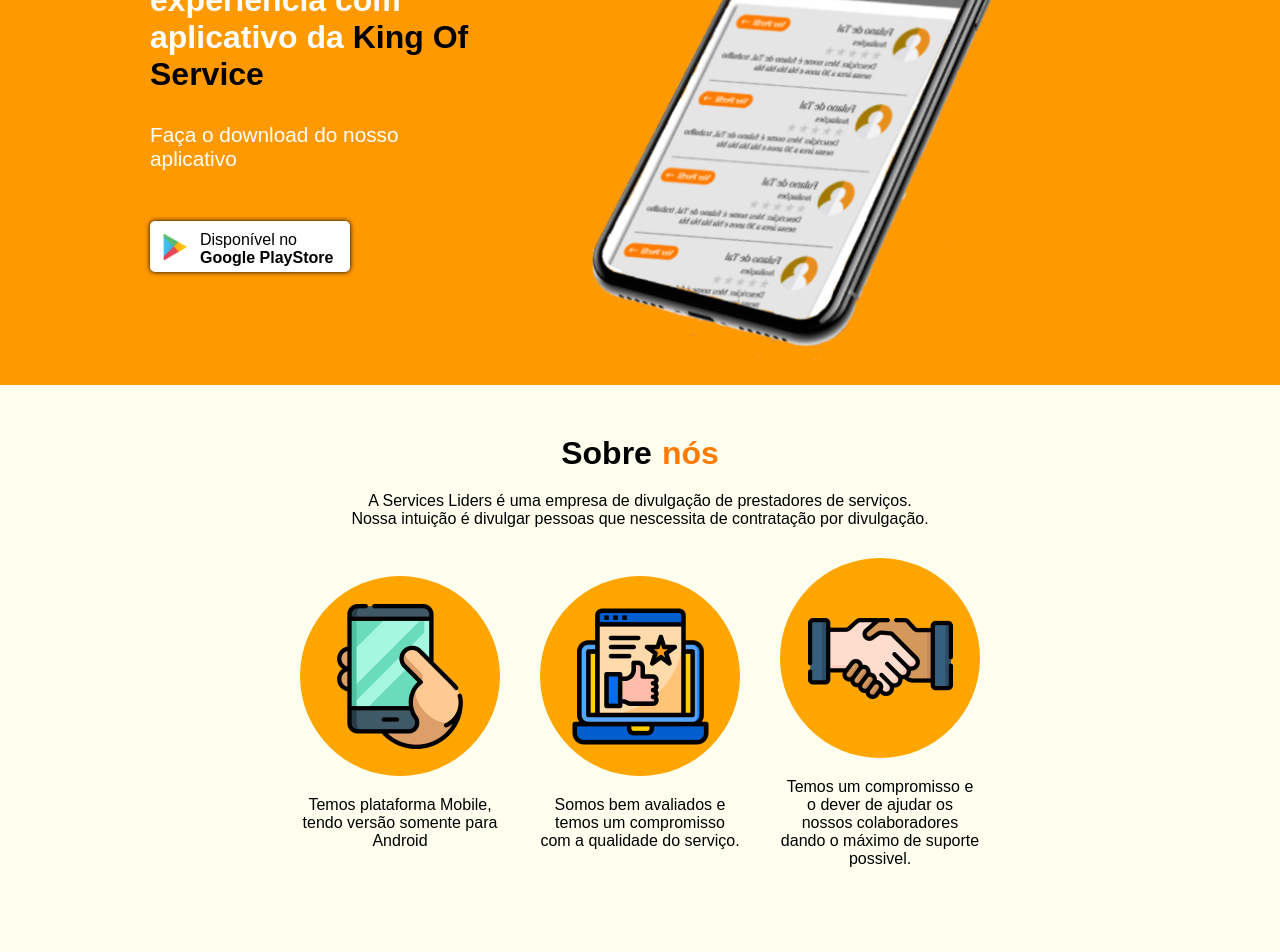
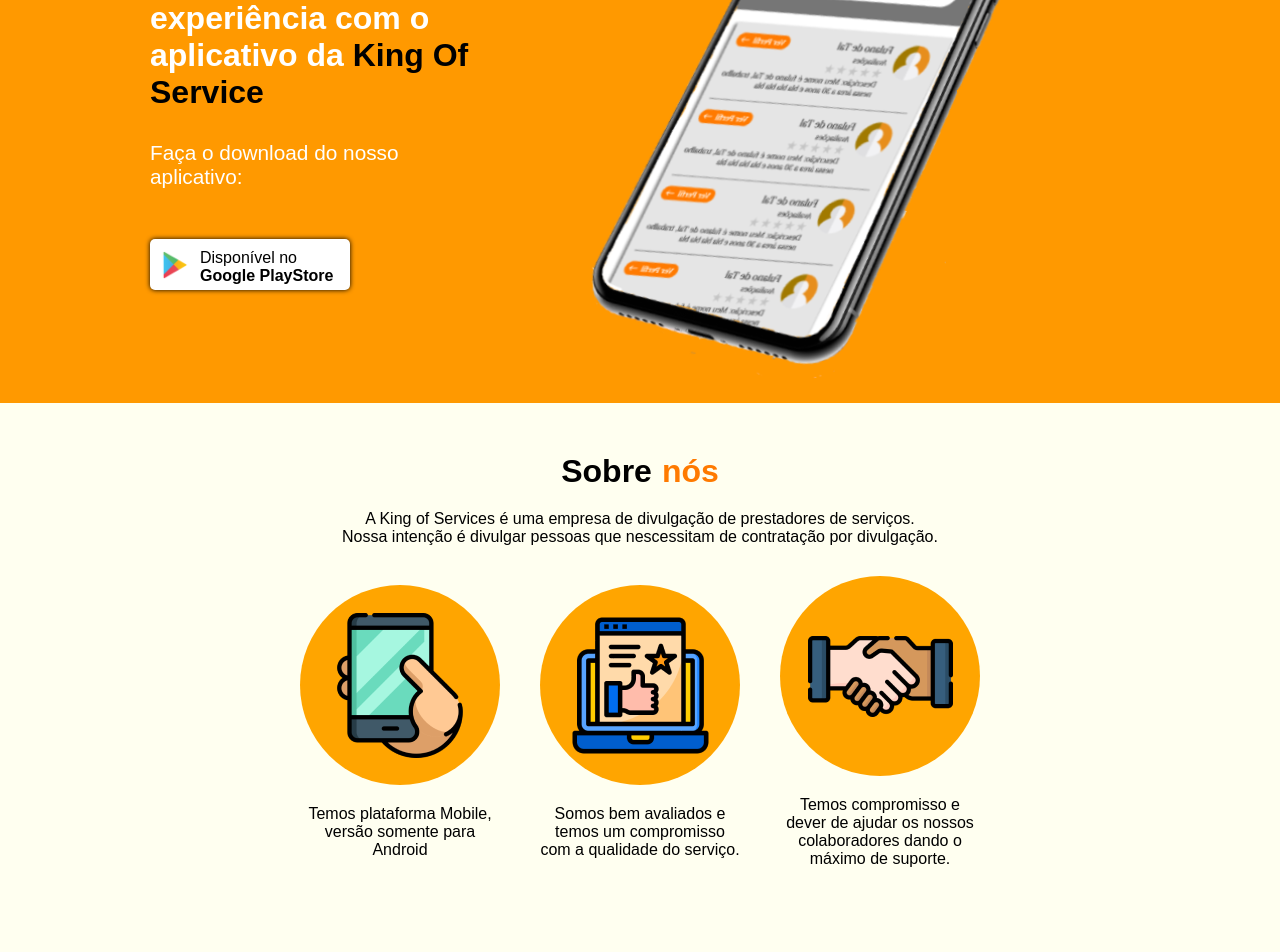
Before and after one commit to JonatanValdivia/King_Of_Services_front-end, a React (Create React App) app in the folder app/: page / in a window 1280 px wide. Shown: the part 1320-2272 px from the top of the page. Built offline with nearby package versions, Linux system fonts and the light colour scheme; no server answers.

Commit message:
Correcoes de portugues

```diff
--- a/app/src/components/BannerApp/index.js
+++ b/app/src/components/BannerApp/index.js
@@ -8,8 +8,8 @@ function Banner(){
             <BannerApp>
                 <ContainerApp>
                     <ComponentsApp>
-                        <h1>Tenha uma melhor experiência com aplicativo da <span>King Of Service</span></h1>
-                        <p>Faça o download do nosso aplicativo</p>
+                        <h1>Tenha uma melhor experiência com o aplicativo da <span>King Of Service</span></h1>
+                        <p>Faça o download do nosso aplicativo: </p>
 
                         <PlayStore>
                             <p>Disponível no</p>
--- a/app/src/components/BannerCadastro/index.js
+++ b/app/src/components/BannerCadastro/index.js
@@ -7,7 +7,7 @@ function BannerCadastro(){
             <BannerCadastroStyle>
                 <Overlay>
                     <Tittle>
-                        <h1>Receba clientes atravé de um <span id="textAperence"> aplicativo </span> de serviços profissionais</h1>
+                        <h1>Receba clientes através de um <span id="textAperence"> aplicativo </span> de serviços profissionais</h1>
                         <p>Divulgue seus serviços para centenas de pessoas!</p>
                     </Tittle>
                     <ModalApp>
--- a/app/src/components/Cards/index.js
+++ b/app/src/components/Cards/index.js
@@ -6,7 +6,8 @@ import ImgDiarista from "../../assets/Diarista.png"
 function Cards() {
     return(
         <>
-            <ContainerCards id="maisPedidos">
+            <br id="maisPedidos"/>
+            <ContainerCards>
                     <TittleServices>
                         <h1>Principais serviços<span>mais pedidos</span></h1>
                     </TittleServices>
--- a/app/src/pages/Home/index.js
+++ b/app/src/pages/Home/index.js
@@ -65,9 +65,9 @@ function Home() {
                         <h1>Sobre <span>nós</span> </h1>
                         <Introduction>
                             <p>
-                                A Services Liders é uma empresa de divulgação de prestadores de serviços.
+                                A King of Services é uma empresa de divulgação de prestadores de serviços.
                                 <br />
-                                Nossa intuição é divulgar pessoas que nescessita de contratação por divulgação.
+                                Nossa intenção é divulgar pessoas que nescessitam de contratação por divulgação.
                             </p>
                             <Abstract>
                                 <GridRight>
@@ -76,7 +76,7 @@ function Home() {
                                     </CircleAbstract>
                                     <p>
                                         Temos plataforma Mobile,
-                                        tendo versão somente para
+                                        versão somente para
                                         Android
                                     </p>
                                 </GridRight>
@@ -95,18 +95,19 @@ function Home() {
                                         <img src={ThirdDesign} />
                                     </CircleAbstract>
                                     <p>
-                                        Temos um compromisso e
-                                        o dever de ajudar os nossos
+                                        Temos compromisso e
+                                        dever de ajudar os nossos
                                         colaboradores dando o máximo
-                                        de suporte possivel.
+                                        de suporte.
                                     </p>
                                 </GridLeft>
                             </Abstract>
                         </Introduction>
                     </Overlay>
+                    <br id="servicos"/>
                 </Content>
                 <Content>
-                    <Overlay id="servicos">
+                    <Overlay>
                         <h1>Serviços</h1>
                         <ContentServicos>
                             <OverlayServicos>
```
